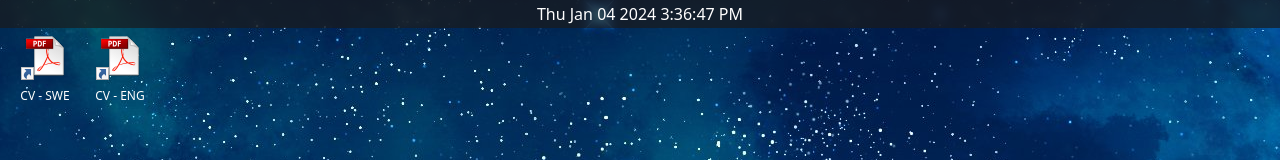
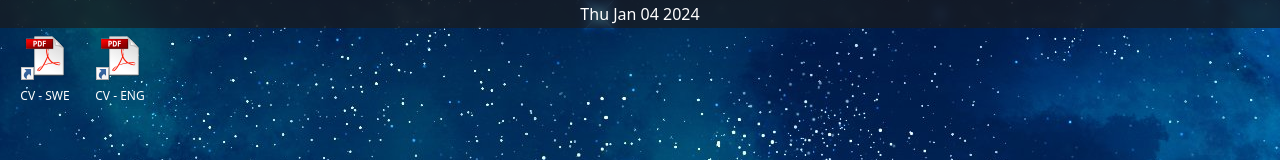
Before and after one commit to voffie/VoffieOS, a React (Vite) app: page / in a window 1280 px wide. Shown: the top 160 px of the page. Built offline with nearby package versions, Linux system fonts and the light colour scheme.

Commit message:
Remove time from date

```diff
--- a/src/components/Header/index.tsx
+++ b/src/components/Header/index.tsx
@@ -1,13 +1,7 @@
-import { useState } from "react";
-
 export const Header = () => {
-  const [date, setDate] = useState(new Date());
-  setInterval(() => {
-    setDate(new Date());
-  }, 1000);
   return (
     <nav className="absolute top-0 left-0 right-0 h-7 bar-bg flex items-center justify-center">
-      <p>{`${date.toDateString()} ${date.toLocaleTimeString()}`}</p>
+      <p>{new Date().toDateString()}</p>
     </nav>
   );
 };
```
